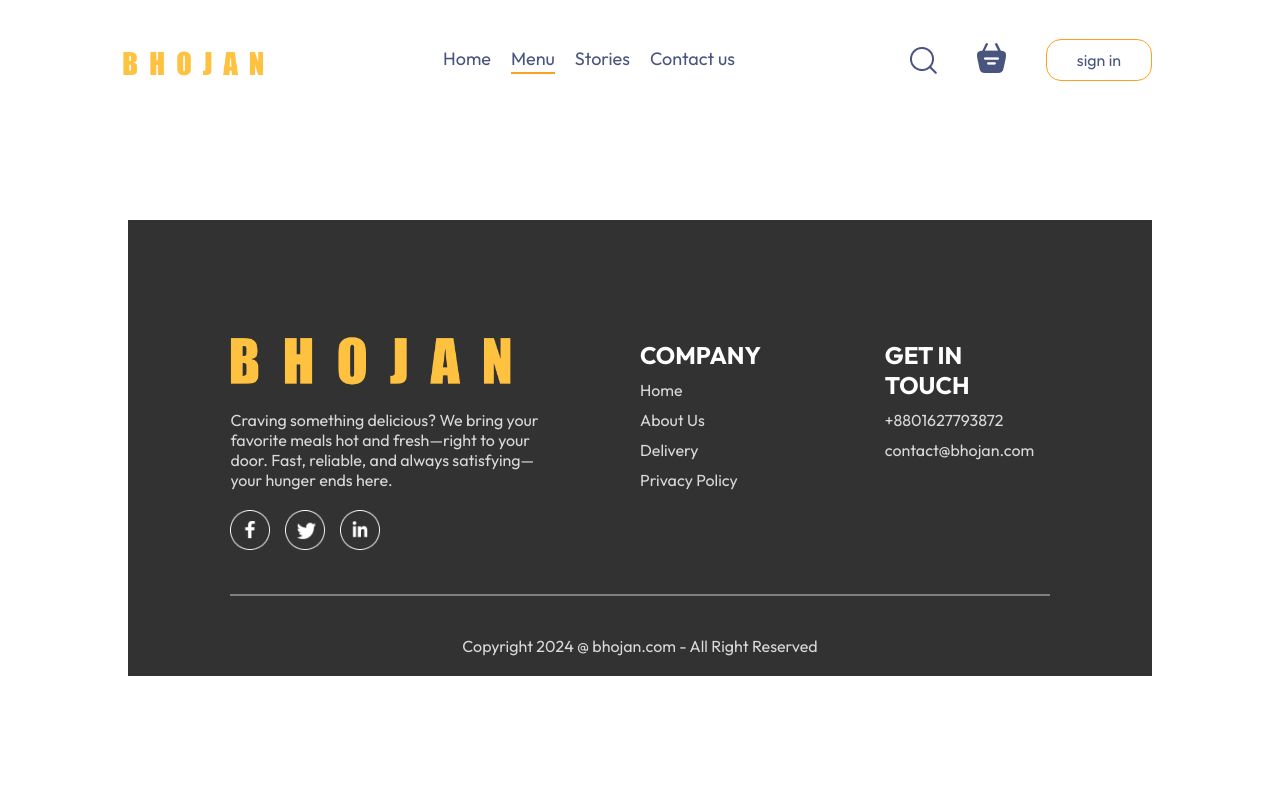
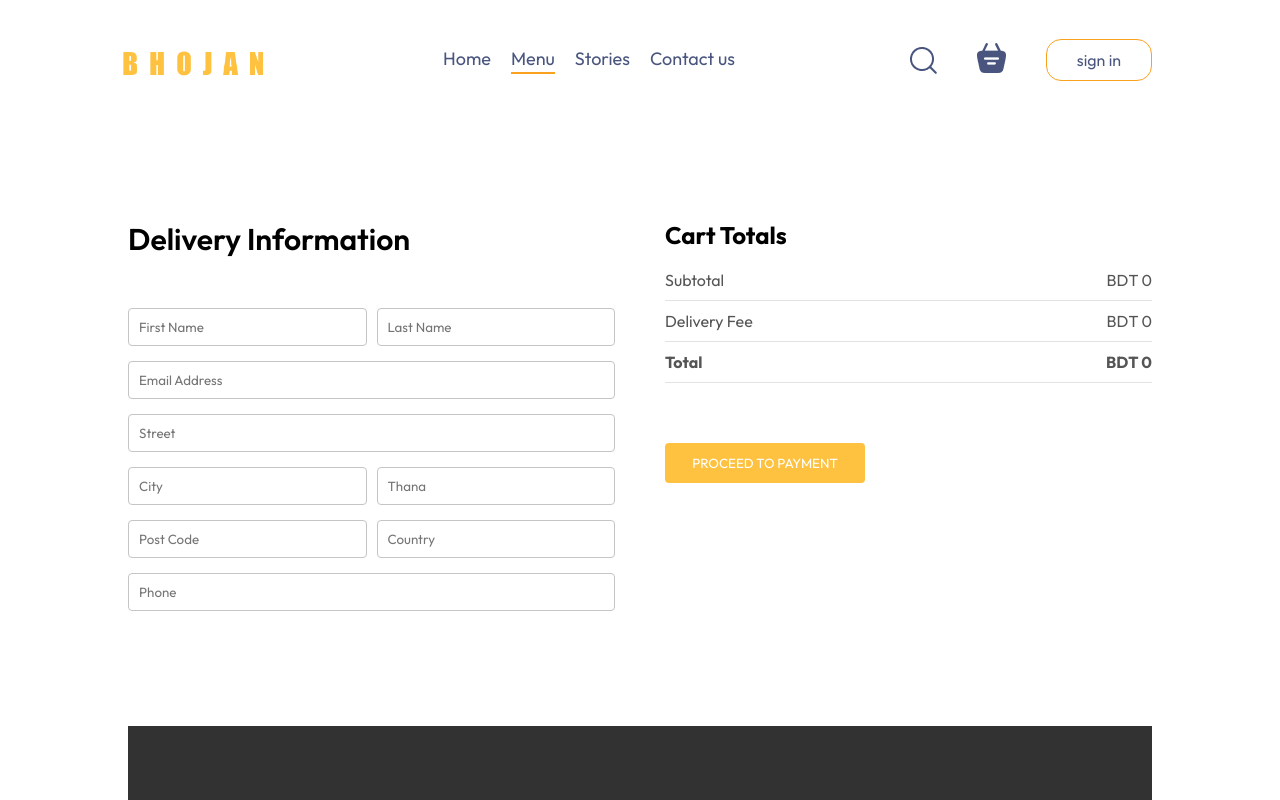
Before and after one commit to Sarbeshwor/FoodDelivery, a React (Vite) app in the folder frontend/: page /order in a window 1280 px wide. Shown: the top 800 px of the page. Built offline with nearby package versions, Linux system fonts and the light colour scheme.

Commit message:
frontend almost finished

```diff
--- a/frontend/src/pages/Cart/Cart.jsx
+++ b/frontend/src/pages/Cart/Cart.jsx
@@ -47,18 +47,19 @@
 
             <div className="cart-total-details">
               <p>Subtotal</p>
-              <p>{getTotalCartAmount()}</p>
+              <p>BDT {getTotalCartAmount()}</p>
             </div>
             <hr />
             <div className="cart-total-details">
               <p>Delivery Fee</p>
-              <p>{2}</p>
+              <p>BDT {getTotalCartAmount()===0?0:2}</p>
             </div>
             <hr />
             <div className="cart-total-details">
-              <p>Total</p>
-              <p>{getTotalCartAmount()+2}</p>
+              <b>Total</b>
+              <b>BDT {getTotalCartAmount()===0?0:getTotalCartAmount()+2}</b>
             </div>
+
             <hr />
           </div>
           <button onClick={()=>navigate('/order')}>PROCEED TO CHECKOUT</button>
--- a/frontend/src/pages/PlaceOrder/PlaceOrder.css
+++ b/frontend/src/pages/PlaceOrder/PlaceOrder.css
@@ -0,0 +1,41 @@
+.place-order{
+    display: flex;
+    align-items: start;
+    justify-content: space-between;
+    gap: 50px;
+    margin-top: 100px;
+}
+
+.place-order-left{
+    width: 100%;
+    max-width: max(30%, 500px);
+}
+
+.place-order-left .title{
+    font-size: 30px;
+    font-weight: 600;
+    margin-bottom: 50px;
+}
+
+.place-order-left input{
+    margin-bottom: 15px;
+    width: 100%;
+    padding: 10px;
+    border: 1px solid #c5c5c5;
+    border-radius: 4px;
+    outline-color: #FEC240;
+}
+
+.place-order-left .multi-fields{
+    display: flex;
+    gap: 10px;
+}
+
+.place-order-right{
+    width: 100%;
+    max-width: max(40%, 500px);
+}
+
+.place-order .cart-total button{
+    margin-top: 30px;
+}
--- a/frontend/src/pages/PlaceOrder/PlaceOrder.jsx
+++ b/frontend/src/pages/PlaceOrder/PlaceOrder.jsx
@@ -1,10 +1,56 @@
-import React from 'react'
+import React, { useContext } from 'react'
 import './PlaceOrder.css'
+import { StoreContext } from '../../context/StoreContext'
+
 const PlaceOrder = () => {
+  const { getTotalCartAmount } = useContext(StoreContext);
+
   return (
-    <div>
+    <form className="place-order">
 
-    </div>
+      <div className="place-order-left">
+        <p className="title">Delivery Information</p>
+        <div className="multi-fields">
+          <input type="text" placeholder='First Name' />
+          <input type="text" placeholder='Last Name' />
+        </div>
+        <input type="text" placeholder='Email Address' />
+        <input type="text" placeholder='Street' />
+        <div className="multi-fields">
+          <input type="text" placeholder='City' />
+          <input type="text" placeholder='Thana' />
+        </div>
+        <div className="multi-fields">
+          <input type="text" placeholder='Post Code' />
+          <input type="text" placeholder='Country' />
+        </div>
+        <input type="text" placeholder='Phone' />
+      </div>
+
+      <div className="place-order-right">
+        <div className="cart-total">
+          <h2>Cart Totals</h2>
+          <div>
+            <div className="cart-total-details">
+              <p>Subtotal</p>
+              <p>BDT {getTotalCartAmount()}</p>
+            </div>
+            <hr />
+            <div className="cart-total-details">
+              <p>Delivery Fee</p>
+              <p>BDT {getTotalCartAmount()===0?0:2}</p>
+            </div>
+            <hr />
+            <div className="cart-total-details">
+              <b>Total</b>
+              <b>BDT {getTotalCartAmount()===0?0:getTotalCartAmount()+2}</b>
+            </div>
+            <hr />
+          </div>
+          <button type="submit">PROCEED TO PAYMENT</button>
+        </div>
+      </div>
+    </form>
   )
 }
 
```
